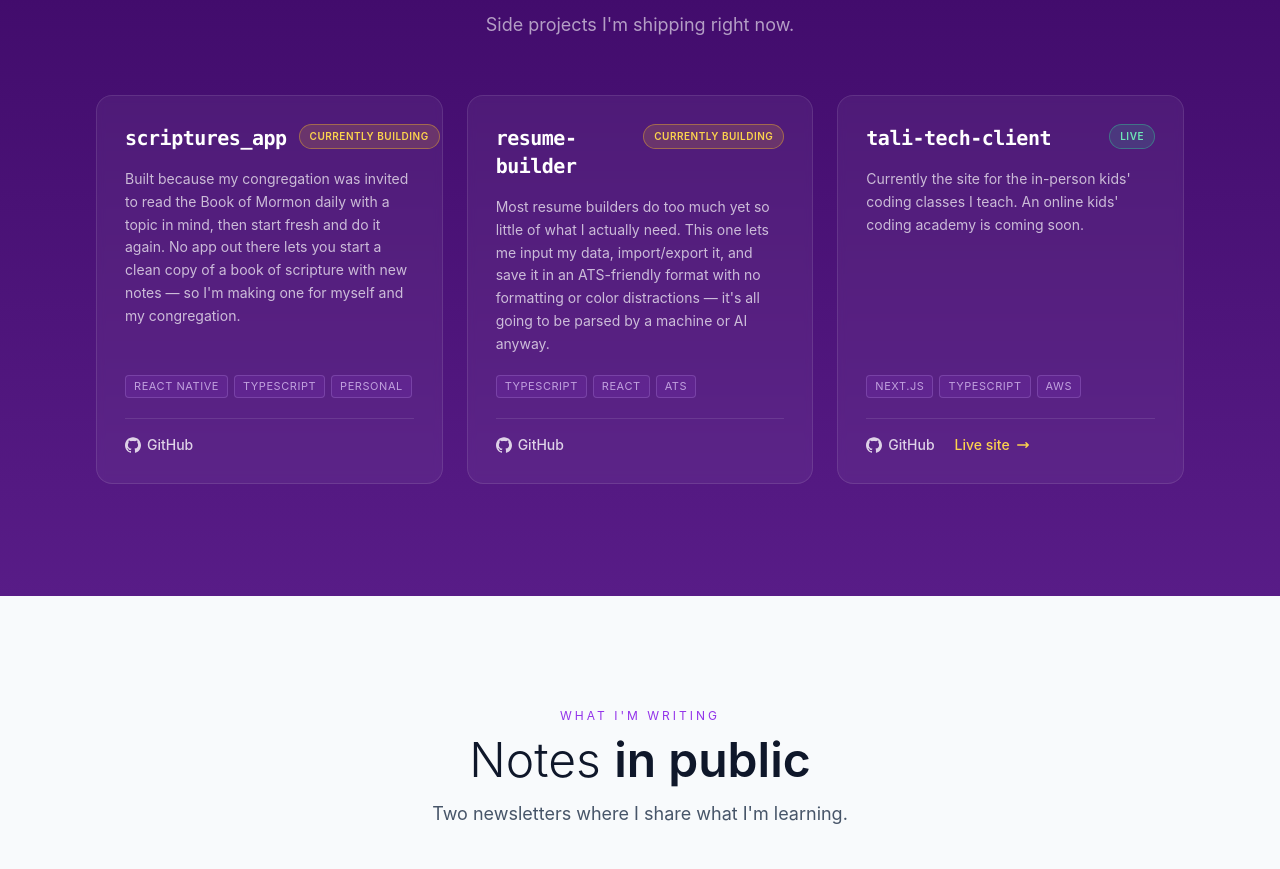
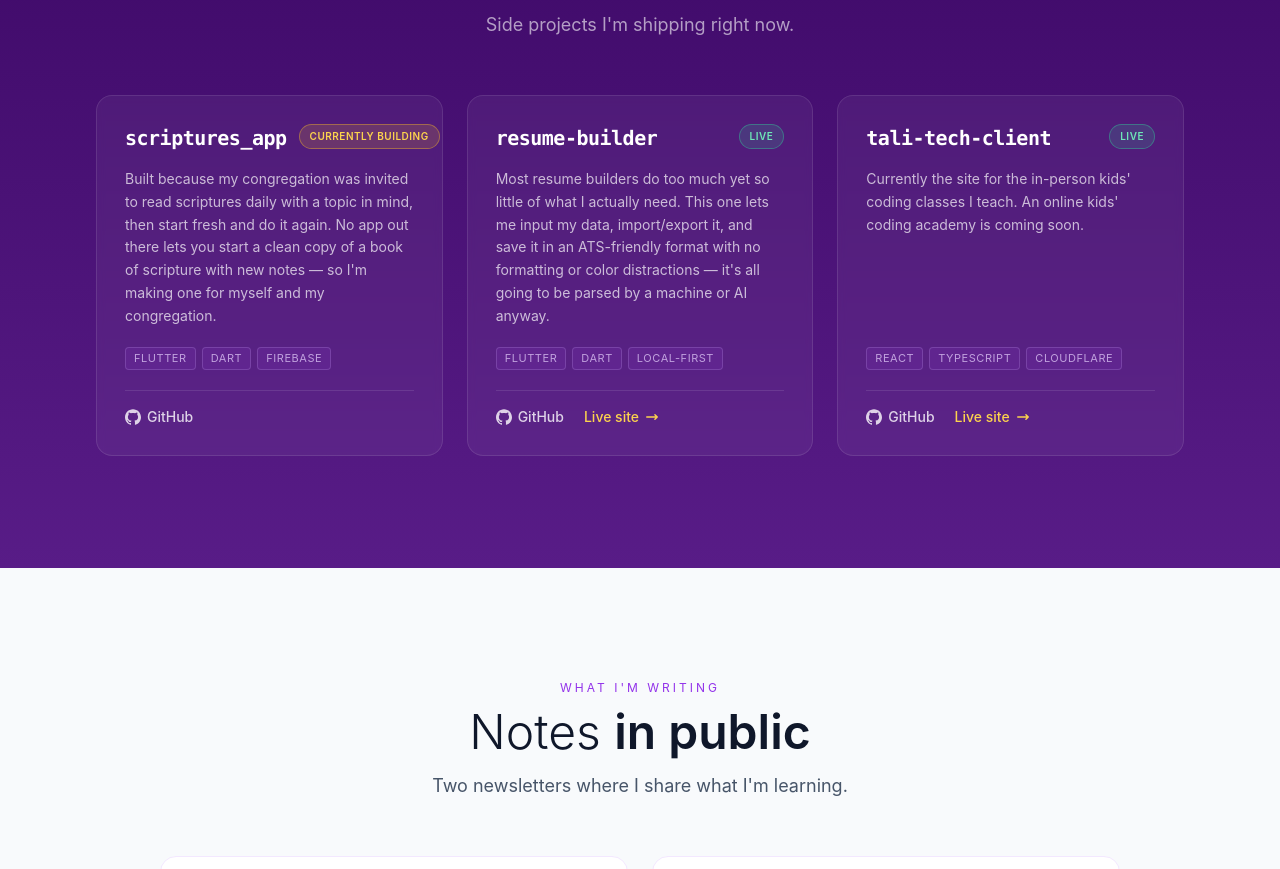
Before and after one commit to nataliamelissas/nataliasoto, a React (Vite) app: page / in a window 1280 px wide. Shown: the part 993-1862 px from the top of the page. Built offline with nearby package versions, Linux system fonts and the light colour scheme.

Commit message:
Refresh project descriptions, tags, live URLs, and Substack link.

```diff
--- a/src/constants/content.ts
+++ b/src/constants/content.ts
@@ -53,9 +53,9 @@ export const PROJECTS: Project[] = [
   {
     name: 'scriptures_app',
     description:
-      "Built because my congregation was invited to read the Book of Mormon daily with a topic in mind, then start fresh and do it again. No app out there lets you start a clean copy of a book of scripture with new notes — so I'm making one for myself and my congregation.",
+      "Built because my congregation was invited to read scriptures daily with a topic in mind, then start fresh and do it again. No app out there lets you start a clean copy of a book of scripture with new notes — so I'm making one for myself and my congregation.",
     repo: 'https://github.com/nataliamelissas/scriptures_app',
-    tags: ['React Native', 'TypeScript', 'Personal'],
+    tags: ['Flutter', 'Dart', 'Firebase'],
     status: 'building',
   },
   {
@@ -63,8 +63,9 @@ export const PROJECTS: Project[] = [
     description:
       "Most resume builders do too much yet so little of what I actually need. This one lets me input my data, import/export it, and save it in an ATS-friendly format with no formatting or color distractions — it's all going to be parsed by a machine or AI anyway.",
     repo: 'https://github.com/nataliamelissas/resume-builder',
-    tags: ['TypeScript', 'React', 'ATS'],
-    status: 'building',
+    live: 'https://nataliamelissas.github.io/resume-builder/',
+    tags: ['Flutter', 'Dart', 'Local-first'],
+    status: 'live',
   },
   {
     name: 'tali-tech-client',
@@ -72,7 +73,7 @@ export const PROJECTS: Project[] = [
       "Currently the site for the in-person kids' coding classes I teach. An online kids' coding academy is coming soon.",
     repo: 'https://github.com/nataliamelissas/tali-tech-client',
     live: 'https://talitech.org',
-    tags: ['Next.js', 'TypeScript', 'AWS'],
+    tags: ['React', 'TypeScript', 'Cloudflare'],
     status: 'live',
   },
 ];
@@ -90,8 +91,7 @@ export const WRITING: Writing[] = [
     name: 'That Family AI Guide',
     description:
       'A practical resource for families trying to navigate the world of AI. Co-written with a neighborhood friend.',
-    // TODO: replace with real Substack URL once confirmed
-    url: 'https://substack.com/',
+    url: 'https://substack.com/@thefamilyaiguide',
     meta: 'Substack · Co-authored',
     status: 'live',
   },
```
